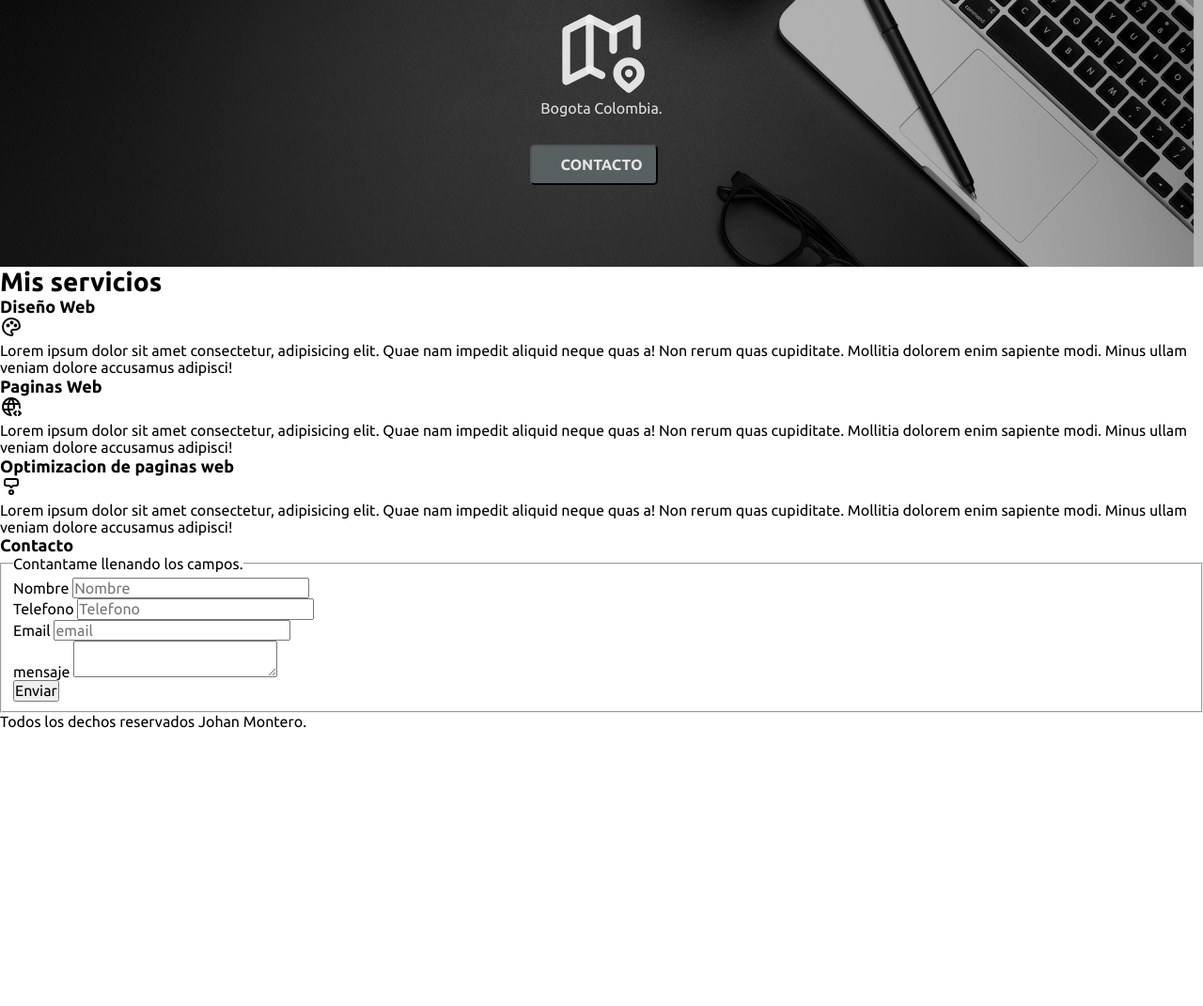
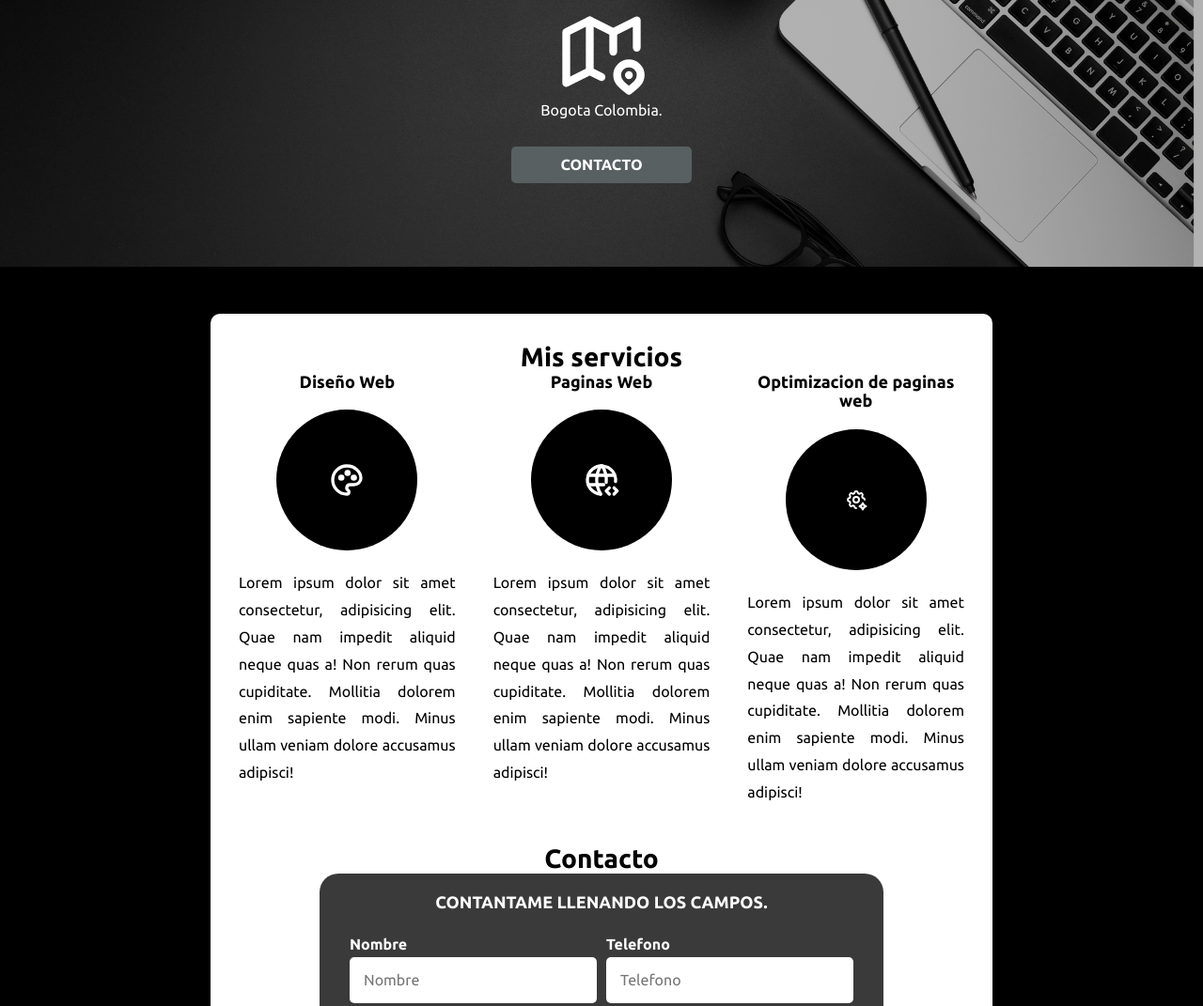
Before and after one commit to JCmontero22/PAGINA_FREELANCER, a plain HTML site: page index.html in a window 1280 px wide. Shown: the part 304-1375 px from the top of the page at 94% size. Before the commit the page ends 1081 px from the top, so only its background shows below. Drawn offline with Linux system fonts and the light colour scheme; a web font is replaced by a local one.

Commit message:
Finalizacion del sitio, faltante los enlaces de la barra de navegacion e integrar el envio de correo

```diff
--- a/css/style.css
+++ b/css/style.css
@@ -3,6 +3,7 @@ html {
     font-size: 62.5%;
     min-height: 100%;
     position: relative;
+    scroll-snap-type: y mandatory;
 }
 
 *, *:before, *:after{
@@ -18,22 +19,35 @@ body{
     font-size: 1.6rem;
      height: 100%;
      font-family: "Ubuntu", serif;
+     background-color: black;
 }
 
-/*************** VARIABLES ***************/
+/*************** VARIABLES  Y UTILIDADES***************/
 :root{
     /* Colores */
     --colorFondo: #000000;
     --fondoNav:  #60696bd5;
     --colorHoverNav: #3a3a3a;
-    --colorBlanco: #eeee;
+    --colorBlanco: white;
 
     /* Fuente */
     --fuentePrincipal: 3.8rem;
 }
 
+.flex{
+    display: flex;
+}
 
-/*************** CLASES GENERALES ***************/
+.alinearDerecha{
+    justify-content: flex-end;
+}
+
+.w-100{/* max-wid */
+    width: 100%;
+}
+
+
+/*************** CLASES GLOBALES ***************/
 .contenedor{
     max-width: 65%;
     margin: 0 auto;
@@ -43,6 +57,7 @@ h1{
     text-align: center;
     font-size: var(--fuentePrincipal);
     font-family: Arial, Helvetica, sans-serif;
+    color: var(--colorBlanco);
 }
 
 h2{
@@ -51,6 +66,39 @@ h2{
 
 h3{
     font-size: 1.8rem;
+}
+
+h1,h2,h3{
+    text-align: center;
+}
+
+.contenedor-button{
+    width: 8%;
+}
+
+.boton-contacto{
+    background-color: var(--fondoNav);
+    color: var(--colorBlanco);
+    padding: 1rem 3rem;
+    margin-top: 3rem;
+    font-weight: bold;
+    border-radius: .5rem;
+    text-align: center;
+    border: none;
+}
+
+.boton-contacto:hover{
+    cursor: pointer;
+}
+
+.sombra{
+    -webkit-box-shadow: 0px 5px 15px 0px rgba(0,0,0,0.75);
+    -moz-box-shadow: 0px 5px 15px 0px rgba(0,0,0,0.75);
+    box-shadow: 0px 5px 15px 0px rgba(0,0,0,0.75);
+    background-color: var(--colorBlanco);
+    padding: 3rem;
+    border-radius: 1rem;
+    margin-top: 5rem;
 }
 
 /*************** HEADER ***************/
@@ -107,25 +155,142 @@ h3{
     color: var(--colorBlanco);
 }
 
-.boton-contacto{
-    background-color: var(--fondoNav);
+
+/*************** MAIN ***************/
+
+
+.servicios{
+    display: grid;
+    grid-template-columns: repeat(3, 1fr);
+    column-gap: 4rem;
+    margin-bottom: 4rem;
+}
+
+.servicio{
+    display: flex;
+    flex-direction: column;
+    align-items: center;
+    gap: 2rem;
+}
+
+.servicio p{
+    line-height: 1.8;
+    text-align: justify;
+}
+
+.servicio .iconos{
+    height: 15rem;
+    width: 15rem;
+    background-color: var(--colorFondo);
+    border-radius: 50%;
+    display: flex;
+    justify-content: center;
+    align-items: center;
     color: var(--colorBlanco);
-    padding: 1rem 3rem;
-    margin-top: 3rem;
+}
+
+/*************** CONTACTO ***************/
+.formulario{
+    background-color: var(--colorHoverNav);
+    width: min(60rem, 100%);
+    margin: 0 auto;
+    padding: 2rem;
+    border-radius: 2rem;
+}
+
+.formulario fieldset{
+    border: none;
+}
+
+.formulario legend{
+    text-align: center;
+    font-size: 1.8rem;
+    text-transform: uppercase;
+    font-weight: 700;
+    margin-bottom: 2rem;
+    color: var(--colorBlanco);
+}
+
+.contenedor-campos{
+    display: grid;
+    grid-template-columns: repeat(2, 1fr);
+    grid-template-rows: auto, auto, 20rem;
+    column-gap: 1rem;
+}
+
+.campo:nth-child(3), .campo:nth-child(4){
+    grid-column: 1 / 3;
+}
+
+.campo{
+    margin-bottom: 1rem;
+}
+
+.campo label{
+    color: var(--colorBlanco);
     font-weight: bold;
+    margin-bottom: .5rem;
+    display: block;
+}
+
+.campo textarea{
+    width: 100%;
+    height: 20rem;
+}
+
+.input{
+    width: 100%;
+    border: none;
+    padding: 1.5rem;
     border-radius: .5rem;
-    width: 90%;
+}
+
+.footer{
+    color: var(--colorBlanco);
+    text-align: center;
+    padding: 5rem;
+}
+
+/*************** MEDIA QUERIS 1440 ***************/
+@media screen and (max-width: 1440px){
+    .contenedor-button{
+        width:15%;
+    }
 }
 
 /*************** MEDIA QUERIS 768 ***************/
-@media screen and (max-width: 768px){
+@media screen and (max-width: 780px){
+
+    .navegacion-principal,.servicio,.formulario{
+        scroll-snap-align: center;
+        scroll-snap-stop: always;
+    }
+
+
     .navegacion-principal{
-        flex-direction: column;
+        flex-direction: row;
         align-items: center;
+    }
+
+    .contenedor{
+        max-width: 100%;
+    }
+
+    .servicios{
+        display: grid;
+        grid-template-columns: repeat(1, 1fr);
+        column-gap: 4rem;
+    }
+
+    .contenedor-button{
+        width:20%;
     }
 }
 
+
 /*************** MEDIA QUERY 480 ***************/
 @media screen and (max-width: 480px){
-
+    .contenedor-button{
+        width:50%;
+    }
 }
--- a/index.html
+++ b/index.html
@@ -37,6 +37,9 @@
     <!-- Hero -->
     <section class="hero">
         <div class="contenido-hero">
+            <!-- <header>
+                <h1 class="titulo">Johan Montero</h1>
+            </header> -->
             <h2>Diseño y Desarrollo Web Frelancer</h2>
             <p>
                 <svg xmlns="http://www.w3.org/2000/svg" viewBox="0 0 24 24" fill="none" stroke="currentColor" stroke-linecap="round" stroke-linejoin="round" width="100" height="100" stroke-width="2">
@@ -49,89 +52,97 @@
             </p>
             <p>Bogota Colombia.</p>
             <div class="contenedor-button">
-                <button type="button" class="boton-contacto">CONTACTO</button>
+                <button type="button" class="boton-contacto w-100">CONTACTO</button>
             </div>
         </div>
     </section>
 
     <!-- Main -->
-    <main>
+    <main class="contenedor sombra">
         <h2>Mis servicios</h2>
 
-        <section>
+        <div class="servicios">
+            <section class="servicio">
                 <h3>Diseño Web</h3>
-            <svg xmlns="http://www.w3.org/2000/svg" viewBox="0 0 24 24" fill="none" stroke="currentColor" stroke-linecap="round" stroke-linejoin="round" width="24" height="24" stroke-width="2"> <path d="M12 21a9 9 0 0 1 0 -18c4.97 0 9 3.582 9 8c0 1.06 -.474 2.078 -1.318 2.828c-.844 .75 -1.989 1.172 -3.182 1.172h-2.5a2 2 0 0 0 -1 3.75a1.3 1.3 0 0 1 -1 2.25"></path> <path d="M8.5 10.5m-1 0a1 1 0 1 0 2 0a1 1 0 1 0 -2 0"></path> <path d="M12.5 7.5m-1 0a1 1 0 1 0 2 0a1 1 0 1 0 -2 0"></path> <path d="M16.5 10.5m-1 0a1 1 0 1 0 2 0a1 1 0 1 0 -2 0"></path> </svg>
+                <div class="iconos">
+                    <svg xmlns="http://www.w3.org/2000/svg" viewBox="0 0 24 24" fill="none" stroke="currentColor" stroke-linecap="round" stroke-linejoin="round" width="40" height="40" stroke-width="2"> <path d="M12 21a9 9 0 0 1 0 -18c4.97 0 9 3.582 9 8c0 1.06 -.474 2.078 -1.318 2.828c-.844 .75 -1.989 1.172 -3.182 1.172h-2.5a2 2 0 0 0 -1 3.75a1.3 1.3 0 0 1 -1 2.25"></path> <path d="M8.5 10.5m-1 0a1 1 0 1 0 2 0a1 1 0 1 0 -2 0"></path> <path d="M12.5 7.5m-1 0a1 1 0 1 0 2 0a1 1 0 1 0 -2 0"></path> <path d="M16.5 10.5m-1 0a1 1 0 1 0 2 0a1 1 0 1 0 -2 0"></path> </svg>
+                </div>
+                <p>
+                    Lorem ipsum dolor sit amet consectetur, adipisicing elit. Quae nam impedit aliquid neque quas a! Non rerum quas cupiditate. Mollitia dolorem enim sapiente modi. Minus ullam veniam dolore accusamus adipisci!
+                </p>
+            </section class="servicio">
+
+            <section class="servicio">
+                <h3>Paginas Web</h3>
+
+                <div class="iconos">
+                    <svg xmlns="http://www.w3.org/2000/svg" viewBox="0 0 24 24" fill="none" stroke="currentColor" stroke-linecap="round" stroke-linejoin="round" width="40" height="40" stroke-width="2"> <path d="M20.942 13.02a9 9 0 1 0 -9.47 7.964"></path> <path d="M3.6 9h16.8"></path> <path d="M3.6 15h9.9"></path> <path d="M11.5 3a17 17 0 0 0 0 18"></path> <path d="M12.5 3c2 3.206 2.837 6.913 2.508 10.537"></path> <path d="M20 21l2 -2l-2 -2"></path> <path d="M17 17l-2 2l2 2"></path> </svg>
+
+                </div>
 
                 <p>
                     Lorem ipsum dolor sit amet consectetur, adipisicing elit. Quae nam impedit aliquid neque quas a! Non rerum quas cupiditate. Mollitia dolorem enim sapiente modi. Minus ullam veniam dolore accusamus adipisci!
                 </p>
-        </section>
+            </section class="servicio">
 
-        <section>
-            <h3>Paginas Web</h3>
-            <svg xmlns="http://www.w3.org/2000/svg" viewBox="0 0 24 24" fill="none" stroke="currentColor" stroke-linecap="round" stroke-linejoin="round" width="24" height="24" stroke-width="2"> <path d="M20.942 13.02a9 9 0 1 0 -9.47 7.964"></path> <path d="M3.6 9h16.8"></path> <path d="M3.6 15h9.9"></path> <path d="M11.5 3a17 17 0 0 0 0 18"></path> <path d="M12.5 3c2 3.206 2.837 6.913 2.508 10.537"></path> <path d="M20 21l2 -2l-2 -2"></path> <path d="M17 17l-2 2l2 2"></path> </svg>
+            <section class="servicio">
+                <h3>Optimizacion de paginas web</h3>
+
+                <div class="iconos">
+                    <svg xmlns="http://www.w3.org/2000/svg" viewBox="0 0 24 24" fill="none" stroke="currentColor" stroke-linecap="round" stroke-linejoin="round" width="24" height="24" stroke-width="2">
+                        <path d="M11.992 21c-.728 -.003 -1.455 -.442 -1.667 -1.317a1.724 1.724 0 0 0 -2.573 -1.066c-1.543 .94 -3.31 -.826 -2.37 -2.37a1.724 1.724 0 0 0 -1.065 -2.572c-1.756 -.426 -1.756 -2.924 0 -3.35a1.724 1.724 0 0 0 1.066 -2.573c-.94 -1.543 .826 -3.31 2.37 -2.37c1 .608 2.296 .07 2.572 -1.065c.426 -1.756 2.924 -1.756 3.35 0a1.724 1.724 0 0 0 2.573 1.066c1.543 -.94 3.31 .826 2.37 2.37a1.724 1.724 0 0 0 1.065 2.572c.882 .214 1.32 .95 1.317 1.684"></path>
+                        <path d="M9 12a3 3 0 1 0 6 0a3 3 0 0 0 -6 0"></path>
+                        <path d="M19 22.5a4.75 4.75 0 0 1 3.5 -3.5a4.75 4.75 0 0 1 -3.5 -3.5a4.75 4.75 0 0 1 -3.5 3.5a4.75 4.75 0 0 1 3.5 3.5"></path>
+                    </svg>
+                </div>
 
                 <p>
                     Lorem ipsum dolor sit amet consectetur, adipisicing elit. Quae nam impedit aliquid neque quas a! Non rerum quas cupiditate. Mollitia dolorem enim sapiente modi. Minus ullam veniam dolore accusamus adipisci!
                 </p>
-        </section>
-
-        <!-- <section>
-            <h3>Aplicativos web</h3>
-            <p>
-                Lorem ipsum dolor sit amet consectetur, adipisicing elit. Quae nam impedit aliquid neque quas a! Non rerum quas cupiditate. Mollitia dolorem enim sapiente modi. Minus ullam veniam dolore accusamus adipisci!
-            </p>
-        </section> -->
-
-        <section>
-            <h3>Optimizacion de paginas web</h3>
-            <svg xmlns="http://www.w3.org/2000/svg" viewBox="0 0 24 24" fill="none" stroke="currentColor" stroke-linecap="round" stroke-linejoin="round" width="24" height="24" stroke-width="2">
-                <path d="M12 18m-2 0a2 2 0 1 0 4 0a2 2 0 1 0 -4 0"></path>
-                <path d="M12 13l-1.707 -1.707a1 1 0 0 0 -.707 -.293h-2.586a2 2 0 0 1 -2 -2v-3a2 2 0 0 1 2 -2h10a2 2 0 0 1 2 2v3a2 2 0 0 1 -2 2h-2.586a1 1 0 0 0 -.707 .293l-1.707 1.707z"></path>
-              </svg>
-            <p>
-                Lorem ipsum dolor sit amet consectetur, adipisicing elit. Quae nam impedit aliquid neque quas a! Non rerum quas cupiditate. Mollitia dolorem enim sapiente modi. Minus ullam veniam dolore accusamus adipisci!
-            </p>
-        </section>
-    </main>
+            </section class="servicio">
+        </div>
 
         <!-- Contacto -->
         <section>
-        <h3>Contacto</h3>
-        <form action="">
+            <h2>Contacto</h2>
+            <form action="" class="formulario">
                 <fieldset>
                     <legend>Contantame llenando los campos.</legend>
 
-                <div>
+                    <div class="contenedor-campos">
+                        <div class="campo">
                             <label for="nombre">Nombre</label>
-                    <input type="text" name="nombre" id="nombre" placeholder="Nombre">
+                            <input class="input" type="text" name="nombre" id="nombre" placeholder="Nombre">
 
                         </div>
 
-                <div>
+                        <div class="campo">
                             <label for="telefono">Telefono</label>
-                    <input type="tel" name="telefono" id="telefono" placeholder="Telefono">
+                            <input class="input" type="tel" name="telefono" id="telefono" placeholder="Telefono">
                         </div>
 
-                <div>
+                        <div class="campo">
                             <label for="email">Email</label>
-                    <input type="tel" name="email" id="email" placeholder="email">
+                            <input class="input" type="tel" name="email" id="email" placeholder="email">
                         </div>
 
-                <div>
+                        <div class="campo">
                             <label for="mensaje">mensaje</label>
                             <textarea name="mensaje" id="mensaje"></textarea>
                         </div>
 
-                <div>
-                    <button type="submit">Enviar</button>
+                    </div>
+
+                    <div class="flex alinearDerecha">
+                        <button type="submit" class="boton-contacto alinearDerecha">Enviar</button>
                     </div>
                 </fieldset>
             </form>
         </section>
+    </main>
 
-    <footer>
-        <p>Todos los dechos reservados Johan Montero.</p>
+    <footer class="footer">
+        <p>&copy; Todos los dechos reservados Johan Montero.</p>
     </footer>
 
 
```
Lines whose indentation alone changed are shown as unchanged.
